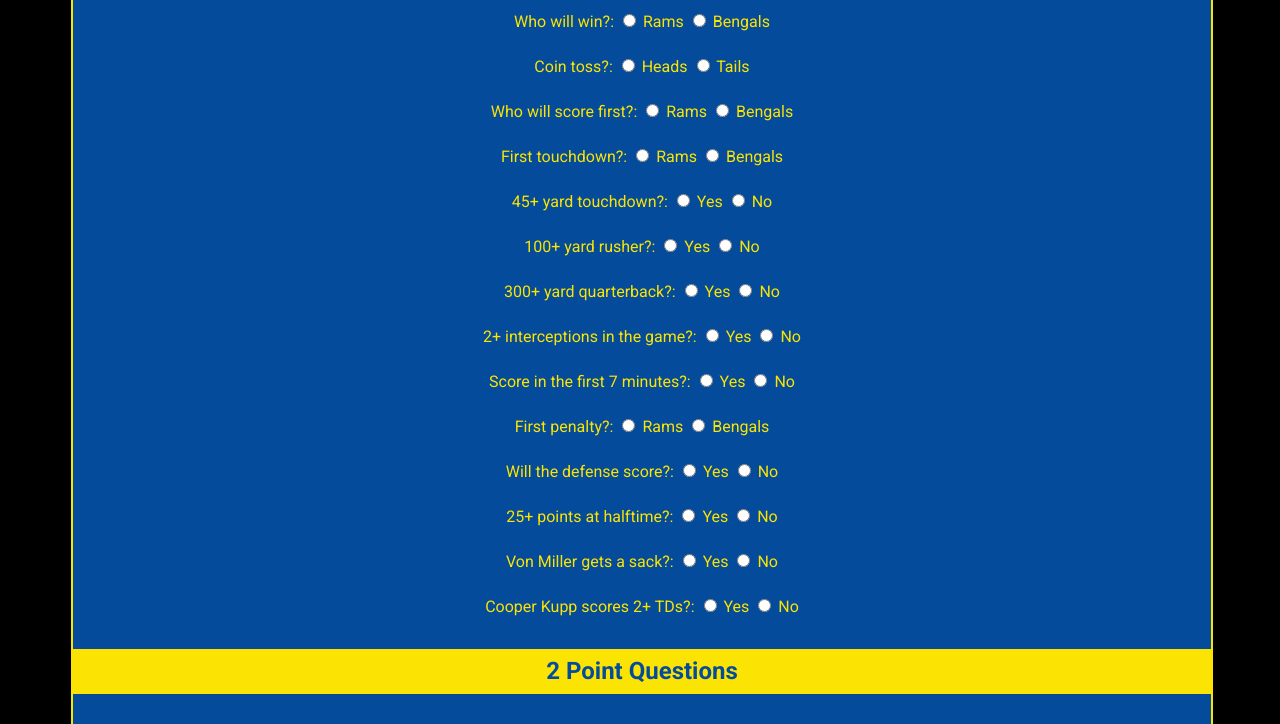
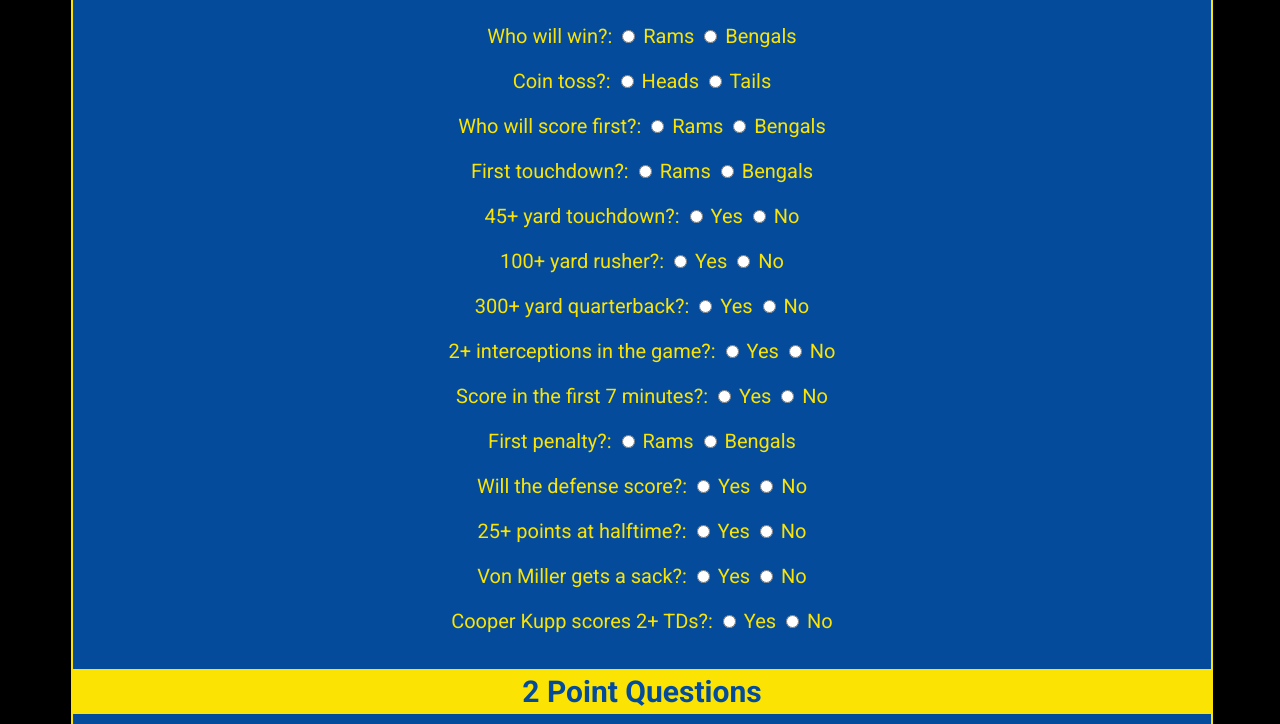
Before and after one commit to okaytrev/superbowl, a plain HTML site: page index.html in a window 1280 px wide. Shown: the part 265-989 px from the top of the page. Drawn offline with Linux system fonts and the light colour scheme.

Commit message:
css - increased size of font for large screens

```diff
--- a/style.css
+++ b/style.css
@@ -19,6 +19,7 @@
     background-color: #fbe404;
     color: #044c9b;
 }
+
 
 .header {
     top: 0;
@@ -52,3 +53,9 @@
     border: 2px solid #fbe404;
     font-weight: bold;
 }
+
+@media only screen and (min-width: 600px) {
+    form {
+        font-size: 1.25em;
+    }
+}
```
